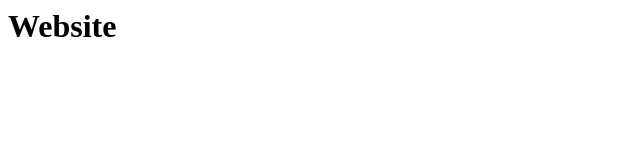
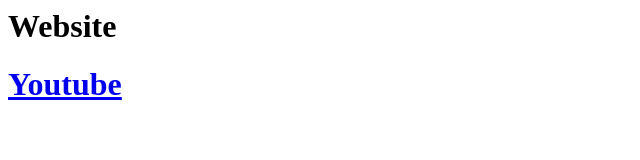
Before and after one commit to VivekP04/VivekP04.github.io, a plain HTML site: page index.html in a window 1280 px wide. Shown: the whole page, without its empty margins (0-640 px from the left). Drawn offline with Linux system fonts and the light colour scheme.

Commit message:
Update index.html

```diff
--- a/index.html
+++ b/index.html
@@ -1,3 +1,3 @@
 <div>
   <h1>Website<h1>
-    <a href="https://www.youtube.com/"</a>
+    <a href="https://www.youtube.com/">Youtube</a>
```
